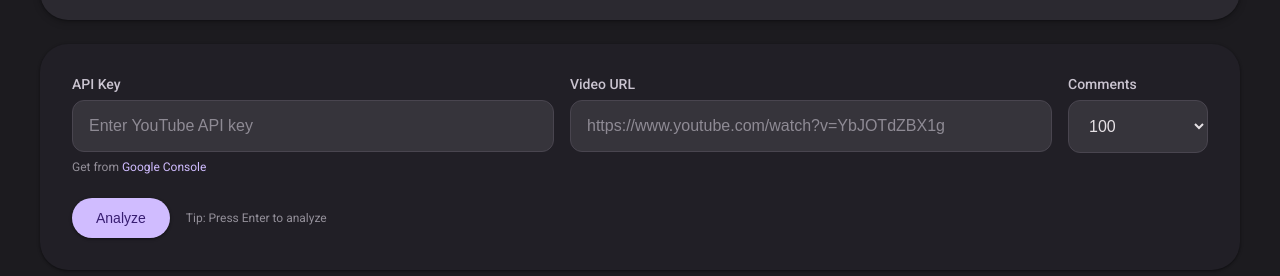
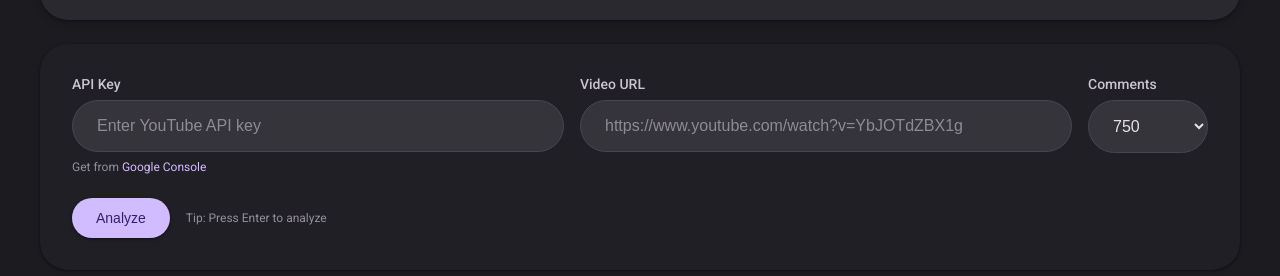
Before and after one commit to rachit9876/CommentAnalyzer, a plain HTML site: page index.html in a window 1280 px wide. Shown: the part 108-384 px from the top of the page. Drawn offline with nearby package versions, Linux system fonts and the light colour scheme.

Commit message:
Add more comment count options and update input styles
Expanded the comment count dropdown to include 750 and 1000 options, with 750 now selected by default. Updated input and select styling for improved appearance and consistency, including new .field-small class and adjusted padding and border-radius.

```diff
--- a/index.html
+++ b/index.html
@@ -40,13 +40,15 @@
                     <input id="youtube-url" type="url" placeholder="https://www.youtube.com/watch?v=YbJOTdZBX1g">
                 </div>
 
-                <div style="width:140px">
+                <div class="field-small">
                     <label for="comment-count">Comments</label>
                     <select id="comment-count">
                         <option value="50">50</option>
-                        <option value="100" selected>100</option>
+                        <option value="100">100</option>
                         <option value="200">200</option>
                         <option value="500">500</option>
+                        <option value="750" selected>750</option>
+                        <option value="1000">1000</option>
                     </select>
                 </div>
             </div>
--- a/style.css
+++ b/style.css
@@ -66,6 +66,19 @@ body {
     min-width: 240px;
 }
 
+.field-small {
+    flex: 0 0 120px;
+    min-width: 120px;
+}
+
+.field-small select {
+    padding: 16px 20px;
+}
+
+.field-small select:focus {
+    padding: 15px 19px;
+}
+
 label {
     display: block;
     font-size: 14px;
@@ -76,10 +89,10 @@ label {
 
 input, select {
     width: 100%;
-    padding: 16px;
+    padding: 16px 24px;
     background: #36343b;
     border: 1px solid #49454f;
-    border-radius: 12px;
+    border-radius: 100px;
     color: #e6e1e5;
     font-size: 16px;
     transition: all 0.2s;
@@ -92,7 +105,7 @@ input:hover, select:hover {
 input:focus, select:focus {
     outline: none;
     border: 2px solid #d0bcff;
-    padding: 15px;
+    padding: 15px 23px;
 }
 
 input::placeholder {
```
